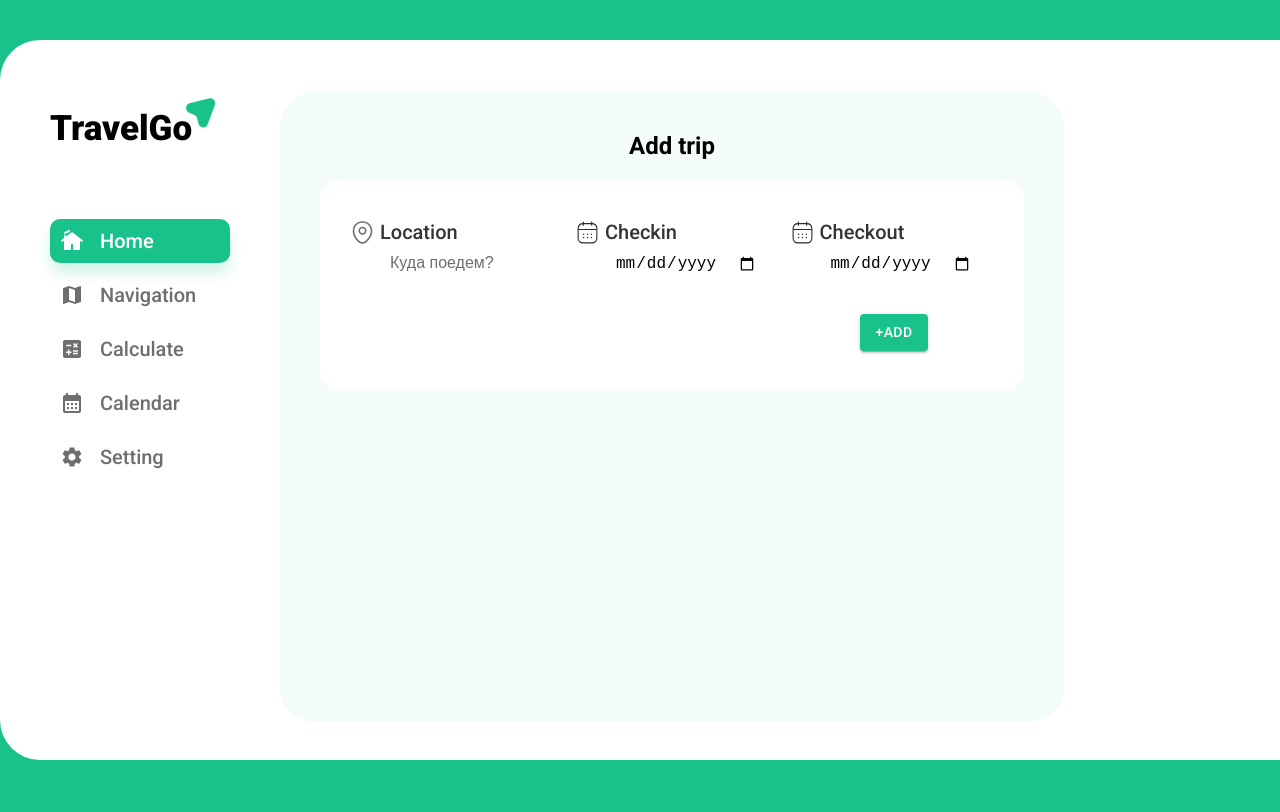
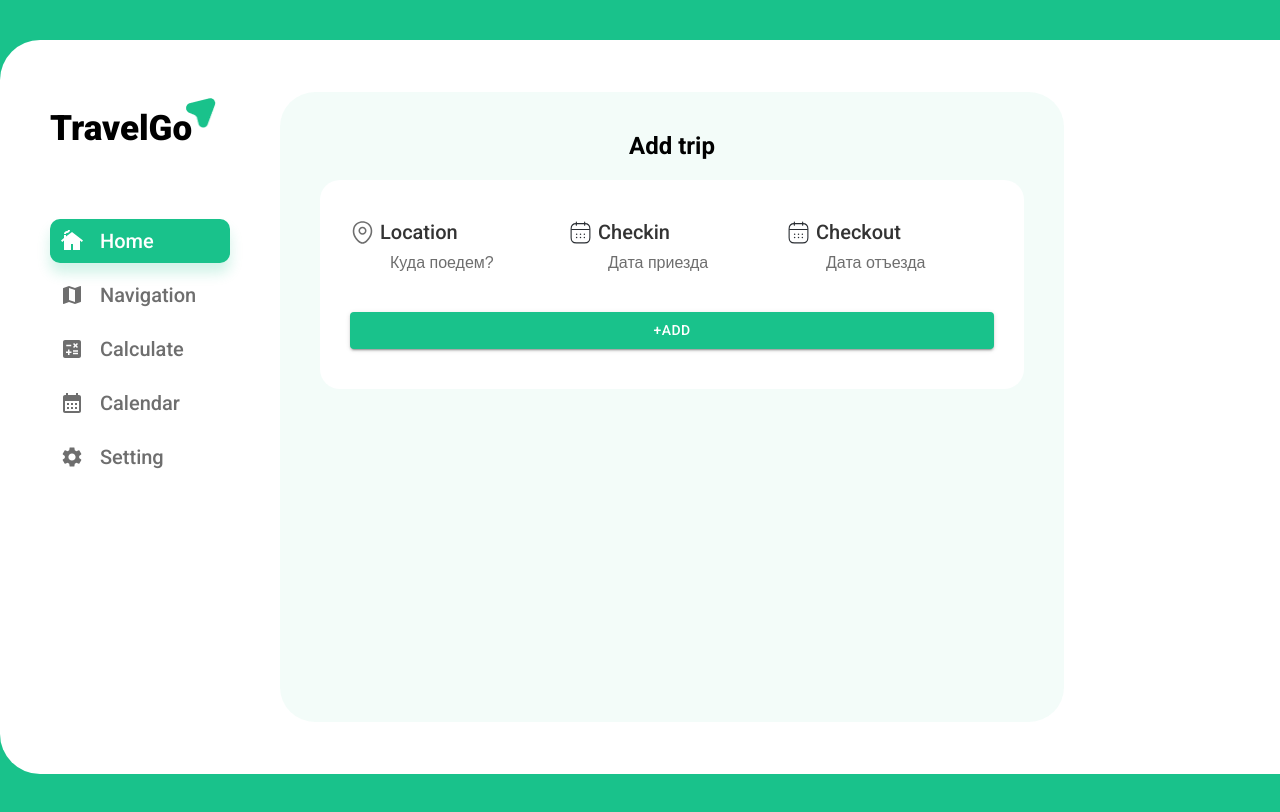
Before and after one commit to Sosisko/travel-app, a React (Create React App) app: page / in a window 1280 px wide. Shown: the top 812 px of the page. Built offline with nearby package versions, Linux system fonts and the light colour scheme.

Commit message:
initial new_add

```diff
--- a/package.json
+++ b/package.json
@@ -13,6 +13,7 @@
     "@testing-library/react": "^13.3.0",
     "@testing-library/user-event": "^13.5.0",
     "react": "^18.1.0",
+    "react-datepicker": "^4.8.0",
     "react-dom": "^18.1.0",
     "react-router-dom": "^6.3.0",
     "react-scripts": "^2.1.3",
--- a/src/App.css
+++ b/src/App.css
@@ -4,7 +4,7 @@
   margin-bottom: 40px;
   display: grid;
   width: 1400px;
-  height: calc(100vh - 80px);
+  min-height: calc(100vh - 80px);
   grid-template-areas:
   'sidebar content';
   grid-template-rows: 1fr;
--- a/src/components/Content/Home/DayCard/DayCard.css
+++ b/src/components/Content/Home/DayCard/DayCard.css
@@ -3,4 +3,5 @@
     padding: 30px;
     margin-top: 20px;
     border: 1px solid green;
+    border-radius: 20px;
 }
--- a/src/components/Content/Home/Form/Form.css
+++ b/src/components/Content/Home/Form/CreateTripForm.css
@@ -1,29 +1,28 @@
 
 .form {
     width: 100%;
+    padding: 40px 30px;
+    background: #FFF;
+    border-radius: 20px;
 }
 
 .field-wrapper {
     display: grid;
     grid-template-columns: 1fr 1fr 1fr;
     grid-gap: 10px;
-    padding: 40px 30px;
-    background: #FFF;
-    border-radius: 20px;
     width: 100%;
 }
 
-.form li {
+.field-container {
     position: relative;
     padding-left: 30px;
 }
-
 .form input {
     outline:none;
     border: none;
     padding: 10px;
     font-size: 16px;
-    max-width: 185px;
+    max-width: 178px;
 }
 
 .form input::placeholder {
@@ -31,6 +30,7 @@
     font-size: 16px;
     color: #6E6E6E;
 }
+
 
 .form label {
     position: relative;
@@ -48,7 +48,10 @@
 }
 
 .form-btn {
-    grid-column-end: 4;
-    margin-left: 40px;
+    grid-column: span 3;
     margin-top: 20px;
 }
+.form-btn.full-width button {
+    width: 100%;
+    background: #19C28B;
+}
--- /dev/null
+++ b/src/components/Content/Home/Form/CreateTripForm.jsx
@@ -0,0 +1,119 @@
+import React, { useState } from 'react';
+import DatePicker, { registerLocale, setDefaultLocale } from 'react-datepicker';
+import ru from 'date-fns/locale/ru';
+import Button from '@mui/material/Button';
+import './CreateTripForm.css';
+import 'react-datepicker/dist/react-datepicker.css';
+
+import { ReactComponent as CalendarLogo } from '../../../../img/icons/calendar.svg';
+
+import InputLocation from './Inputs/InputLocation/InputLocation';
+
+registerLocale('ru', ru);
+setDefaultLocale('ru');
+
+const Form = ({
+  setInputLocationText,
+  inputLocationText,
+  setStartDate,
+  startDate,
+  setEndDate,
+  endDate,
+  dayActions,
+  setDayActions
+}) => {
+  const setInputLocationHandler = e => {
+    setInputLocationText(e.target.value);
+  };
+  const setInputArrivalDateHandler = e => {
+    setStartDate(e.target.value);
+  };
+  const setInputDepartureDateHandler = e => {
+    setEndDate(e.target.value);
+  };
+
+  const submitHandler = e => {
+    e.preventDefault();
+    setInputLocationText('');
+    setStartDate('');
+    setEndDate('');
+
+    let dateOptions = {
+      year: 'numeric',
+      month: 'short',
+      day: 'numeric'
+    };
+    setDayActions([
+      ...dayActions,
+      {
+        country: inputLocationText,
+        checkin: new Date(startDate).toLocaleDateString(
+          'ru-RU',
+          dateOptions
+        ), //Тут писать логику отображения даты ?
+        checkout: new Date(endDate).toLocaleDateString(
+          'ru-RU',
+          dateOptions
+        ),
+        id: Math.random() * 1000
+      }
+    ]);
+  };
+
+  return (
+    <form className="form">
+      <div className="field-wrapper">
+        <div className="field-container">
+          <InputLocation
+            setInputLocationHandler={setInputLocationHandler}
+            inputLocationText={inputLocationText}
+          />
+        </div>
+        <div className="field-container">
+          <label htmlFor="checkin">
+            <CalendarLogo className="form-icon" />
+            Checkin
+          </label>
+          <DatePicker
+            selected={startDate}
+            onChange={date => setStartDate(date)}
+            selectsStart
+            startDate={startDate}
+            endDate={endDate}
+            calendarClassName="rasta-stripes"
+            locale="ru"
+            placeholderText="Дата приезда"
+          />
+        </div>
+        <div className="field-container">
+          <label htmlFor="checkout">
+            <CalendarLogo className="form-icon" />
+            Checkout
+          </label>
+          <DatePicker
+            selected={endDate}
+            onChange={date => setEndDate(date)}
+            selectsEnd
+            startDate={startDate}
+            endDate={endDate}
+            minDate={startDate}
+            locale="ru"
+            placeholderText="Дата отъезда"
+          />
+        </div>
+
+        <div className="form-btn full-width">
+          <Button
+            onClick={submitHandler}
+            type="submit"
+            variant="contained"
+          >
+            +Add
+          </Button>
+        </div>
+      </div>
+    </form>
+  );
+};
+
+export default Form;
--- a/src/components/Content/Home/Form/Form.jsx
+++ /dev/null
@@ -1,108 +0,0 @@
-import React from 'react';
-import Button from '@mui/material/Button';
-import { ReactComponent as LocationLogo } from '../../../../img/icons/location.svg';
-import { ReactComponent as CalendarLogo } from '../../../../img/icons/calendar.svg';
-import './Form.css';
-
-const Form = ({
-  setInputCountryText,
-  inputCountryText,
-  setInputArrivalDate,
-  inputArrivalDate,
-  setInputDepartureDate,
-  inputDepartureDate,
-  dayActions,
-  setDayActions
-}) => {
-  const setInputCountryHandler = e => {
-    setInputCountryText(e.target.value);
-  };
-  const setInputArrivalDateHandler = e => {
-    setInputArrivalDate(e.target.value);
-  };
-  const setInputDepartureDateHandler = e => {
-    setInputDepartureDate(e.target.value);
-  };
-
-  const submitHandler = e => {
-    e.preventDefault();
-    setInputCountryText('');
-    setInputArrivalDate('');
-    setInputDepartureDate('');
-
-    let dateOptions = {
-      year: 'numeric',
-      month: 'short',
-      day: 'numeric'
-    };
-    setDayActions([
-      ...dayActions,
-      {
-        country: inputCountryText,
-        checkin: new Date(inputArrivalDate).toLocaleDateString('ru-RU', dateOptions), //Тут писать логику отображения даты ?
-        checkout: inputDepartureDate,
-        id: Math.random() * 1000
-      }
-    ]);
-  };
-
-  return (
-    <form className="form">
-      <ul className="field-wrapper">
-        <li>
-          <label htmlFor="country">
-            <LocationLogo className="form-icon" />
-            Location
-          </label>
-          <input
-            onChange={setInputCountryHandler}
-            value={inputCountryText}
-            type="text"
-            id="country"
-            placeholder="Куда поедем?"
-          />
-        </li>
-        <li>
-          <label htmlFor="checkin">
-            <CalendarLogo className="form-icon" />
-            Checkin
-          </label>
-          <input
-            onChange={setInputArrivalDateHandler}
-            value={inputArrivalDate}
-            className="checkin-input"
-            type="date"
-            id="checkin"
-            placeholder="Дата приезда"
-          />
-        </li>
-        <li>
-          <label htmlFor="checkout">
-            <CalendarLogo className="form-icon" />
-            Checkout
-          </label>
-          <input
-            onChange={setInputDepartureDateHandler}
-            value={inputDepartureDate}
-            className="checkout-input"
-            type="date"
-            id="checkout"
-            placeholder="Дата отъезда"
-          />
-        </li>
-        <li className="form-btn">
-          <Button
-            onClick={submitHandler}
-            type="submit"
-            variant="contained"
-            style={{ background: '#19C28B' }}
-          >
-            +Add
-          </Button>
-        </li>
-      </ul>
-    </form>
-  );
-};
-
-export default Form;
--- /dev/null
+++ b/src/components/Content/Home/Form/Inputs/InputLocation/InputLocation.jsx
@@ -0,0 +1,24 @@
+import React from 'react';
+import { ReactComponent as LocationLogo } from '../../../../../../img/icons/location.svg';
+
+import './InputLocation.css';
+
+const InputLocation = ({ setInputLocationHandler, inputLocationText }) => {
+  return (
+    <>
+      <label htmlFor="country">
+        <LocationLogo className="form-icon" />
+        Location
+      </label>
+      <input
+        onChange={setInputLocationHandler}
+        value={inputLocationText}
+        type="text"
+        id="country"
+        placeholder="Куда поедем?"
+      />
+    </>
+  );
+};
+
+export default InputLocation;
--- a/src/components/Content/Home/Home.css
+++ b/src/components/Content/Home/Home.css
@@ -1,6 +1,6 @@
 .home_wrapper {
     background: rgba(25, 194, 139, 0.05);
-    height: calc(100vh - 170px);
+    min-height: calc(100vh - 170px);
     width: 70%;
     margin: 52px 0;
     padding: 40px 40px 50px;
--- a/src/components/Content/Home/Home.jsx
+++ b/src/components/Content/Home/Home.jsx
@@ -1,15 +1,15 @@
 import React, { useState } from 'react';
 import DaysCardsList from './DaysCardsList/DaysCardsList';
 
-import Form from './Form/Form';
+import CreateTripForm from './Form/CreateTripForm';
 import './Home.css';
 
 // import SpeedDialIcon from '@mui/material/SpeedDialIcon';
 
 const Home = () => {
-  const [inputCountryText, setInputCountryText] = useState('');
-  const [inputArrivalDate, setInputArrivalDate] = useState('');
-  const [inputDepartureDate, setInputDepartureDate] = useState('');
+  const [inputLocationText, setInputLocationText] = useState('');
+  const [startDate, setStartDate] = useState('');
+  const [endDate, setEndDate] = useState('');
 
   const [dayActions, setDayActions] = useState([]);
 
@@ -17,13 +17,14 @@ const Home = () => {
     <div className="home_wrapper">
       {/* <div className="append_trip">{<SpeedDialIcon/>}</div> */}
       <h2>Add trip</h2>
-      <Form className='form'
-        inputCountryText={inputCountryText}
-        setInputCountryText={setInputCountryText}
-        inputArrivalDate={inputArrivalDate}
-        setInputArrivalDate={setInputArrivalDate}
-        inputDepartureDate={inputDepartureDate}
-        setInputDepartureDate={setInputDepartureDate}
+      <CreateTripForm
+        className="form"
+        inputLocationText={inputLocationText}
+        setInputLocationText={setInputLocationText}
+        startDate={startDate}
+        setStartDate={setStartDate}
+        endDate={endDate}
+        setEndDate={setEndDate}
         dayActions={dayActions}
         setDayActions={setDayActions}
       />
```
Also changed, not shown: src/components/Content/Home/Form/Inputs/InputLocation/InputLocation.css (added), 1 other file (tests, documents, lock files or other folders).
